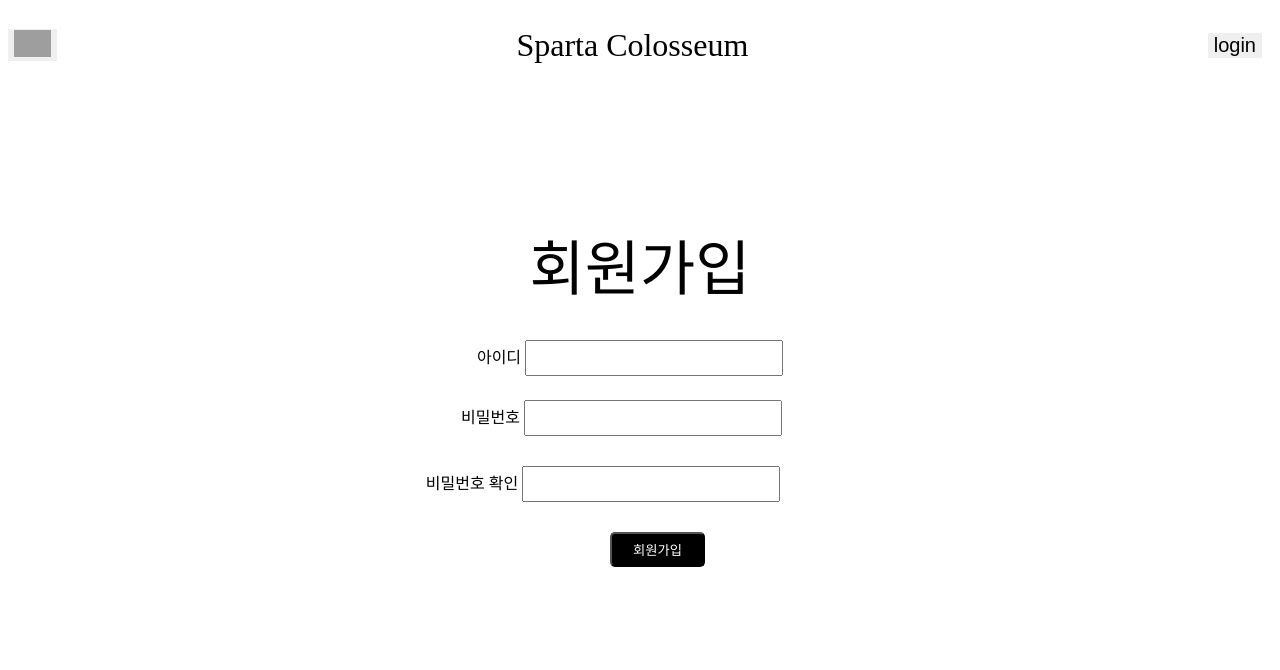
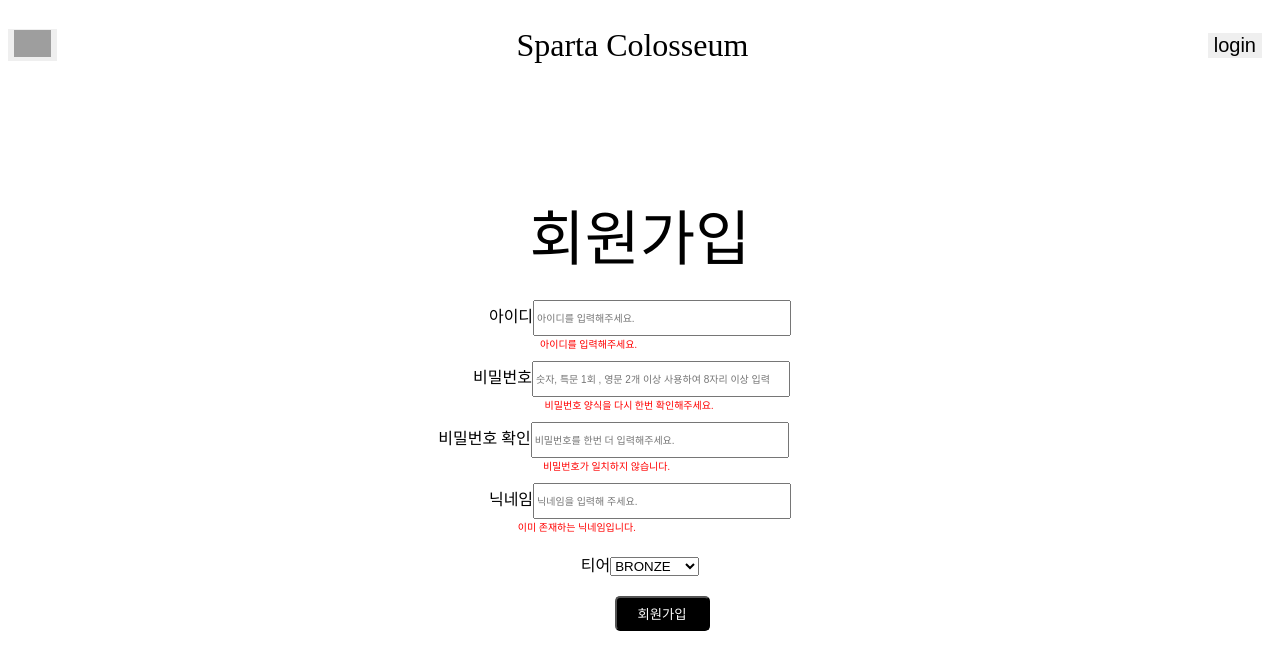
Before and after one commit to clorose/code-colosseum, a React (Create React App) app: page /sign-up in a window 1280 px wide. Shown: the top 670 px of the page. Built offline with nearby package versions, Linux system fonts and the light colour scheme; grey boxes are pictures that could not be loaded.

Commit message:
댓글 목록 html

```diff
--- /dev/null
+++ b/db.json
@@ -0,0 +1,31 @@
+{
+  "users": [
+    {
+      "username": "asd",
+      "password": "asd",
+      "passwordCheck": "asd",
+      "nickname": "asd",
+      "tier": "PLATINUM",
+      "id": "67_ZNlH"
+    },
+    {
+      "username": "ㅁㄴㅇ",
+      "password": "asd",
+      "passwordCheck": "asd",
+      "nickname": "asd",
+      "tier": "",
+      "id": "au0Ii4O"
+    },
+    {
+      "username": "",
+      "password": "",
+      "passwordCheck": "",
+      "nickname": "",
+      "tier": "",
+      "id": "ptc6KUV"
+    }
+  ],
+  "comments": [
+    {}
+  ]
+}
--- a/package.json
+++ b/package.json
@@ -8,6 +8,7 @@
     "@testing-library/react": "^13.0.0",
     "@testing-library/user-event": "^13.2.1",
     "axios": "^1.1.3",
+    "json-server": "^0.17.0",
     "react": "^18.2.0",
     "react-dom": "^18.2.0",
     "react-query": "^3.39.2",
--- a/src/App.js
+++ b/src/App.js
@@ -4,6 +4,7 @@ import Login from "./page/Login";
 import MainPage from "./page/MainPage";
 import SignUp from "./page/SignUp";
 import WritePage from "./page/WritePage";
+import Comments from "./components/Comments";
 import { BrowserRouter, Route, Routes } from "react-router-dom";
 import Layout from "./components/Layout";
 
@@ -13,6 +14,7 @@ function App() {
       <BrowserRouter>
         <Layout />
         <Routes>
+          <Route path="/card" element={<Comments />} />
           <Route path="/" element={<MainPage />} />
           <Route path="/login" element={<Login />} />
           <Route path="/sign-up" element={<SignUp />} />
--- /dev/null
+++ b/src/components/Comments.jsx
@@ -0,0 +1,143 @@
+import React from "react";
+import styled from "styled-components";
+
+const Comments = () => {
+  return (
+    <CommentBox>
+      <Comment>
+        <Input placeholder="댓글을 작성해보세요" type="text"></Input>
+        <InputButton>입력하기</InputButton>
+      </Comment>
+      <CommentList>
+        <div className="comment">
+          <UserName>
+            <div className="div">user 1</div>
+          </UserName>
+          <UserComment>
+            <div className="div2">저도 정말 잘 풀었습니다</div>
+          </UserComment>
+        </div>
+        <div className="commentButton">
+          <button className="edit">수정</button>
+          <button className="del">삭제</button>
+        </div>
+      </CommentList>
+      <CommentList>
+        <div className="comment">
+          <UserName>
+            <div className="div">user 2</div>
+          </UserName>
+          <UserComment>
+            <div className="div2">맞는데 왜 틀렸다고 뜨지;</div>
+          </UserComment>
+        </div>
+        <div className="commentButton">
+          <button className="edit">수정</button>
+          <button className="del">삭제</button>
+        </div>
+      </CommentList>
+      <CommentList>
+        <div className="comment">
+          <UserName>
+            <div className="div">user 3</div>
+          </UserName>
+          <UserComment>
+            <div className="div2">너무 힘들어요..</div>
+          </UserComment>
+        </div>
+        <div className="commentButton">
+          <button className="edit">수정</button>
+          <button className="del">삭제</button>
+        </div>
+      </CommentList>
+    </CommentBox>
+  );
+};
+
+export default Comments;
+
+const CommentBox = styled.div`
+  border: 0px;
+  margin: 300px auto;
+  width: 800px;
+  height: 900px;
+  overflow: auto;
+`;
+
+const Comment = styled.div`
+  width: 100%;
+  height: 60px;
+  margin-bottom: 30px;
+  display: flex;
+  justify-content: center;
+`;
+
+const Input = styled.input`
+  width: 700px;
+  margin-right: 2%;
+  border-radius: 5px;
+  font-size: 20px;
+`;
+
+const InputButton = styled.button`
+  width: 150px;
+  border: 0px;
+  border-radius: 7px;
+  background-color: #807d7d;
+  color: white;
+  font-size: 25px;
+  cursor: pointer;
+`;
+
+const CommentList = styled.div`
+  height: 150px;
+  width: 99%;
+  display: flex;
+  border: 1px solid black;
+  border-radius: 5px;
+  margin-bottom: 10px;
+  .comment {
+    width: 80%;
+  }
+  .commentButton {
+    width: 20%;
+    margin: auto;
+    display: flex;
+    justify-content: space-between;
+  }
+  .edit {
+    background-color: gray;
+    color: white;
+    border: 0px;
+    border-radius: 3px;
+    width: 40%;
+    height: 40px;
+    cursor: pointer;
+  }
+  .del {
+    background-color: gray;
+    color: white;
+    border: 0px;
+    border-radius: 3px;
+    width: 40%;
+    height: 40px;
+    margin-right: 20px;
+    cursor: pointer;
+  }
+`;
+
+const UserName = styled.div`
+  width: 90%;
+  height: 30%;
+  margin-top: 20px;
+  margin-left: 20px;
+  font-size: 20px;
+`;
+
+const UserComment = styled.div`
+  height: 25%;
+  width: 90%;
+  margin-left: 20px;
+  margin-top: 20px;
+  font-size: 20px;
+`;
--- a/src/page/SignUp.jsx
+++ b/src/page/SignUp.jsx
@@ -1,23 +1,108 @@
 import React from "react";
 import { useNavigate } from "react-router-dom";
 import styled from "styled-components";
+import { useState, useEffect } from "react";
+import { useDispatch } from "react-redux";
+import { __addUsers } from "../redux/modules/thunk";
+
 const SignUp = () => {
   const navigate = useNavigate();
+  const dispatch = useDispatch();
+
+  const [Password, setPassword] = useState(false);
+  const [validate, setValidate] = useState(false);
+
+  const initialState = {
+    username: "",
+    password: "",
+    passwordCheck: "",
+    nickname: "",
+    tier: "",
+  };
+
+  const [user, setUser] = useState(initialState);
+  const onChangeHandler = (event) => {
+    const { name, value } = event.target;
+    setUser({
+      ...user,
+      [name]: value,
+    });
+  };
+
+  // const regPw =  /^(?=.*[A-Za-z])(?=.*\d)[A-Za-z\d]{8,20}$/;
+  // useEffect(()=> {
+  //   if (regPw.test(user.password)){
+  //     setPassword(true);
+  //   }else{
+  //     setPassword(false);
+  //   }
+  // },[user.password])
+
+  const onSubmit = (e) => {
+    e.preventDefault();
+    dispatch(__addUsers(user));
+    setUser(initialState);
+    navigate("/Login");
+  };
+
   return (
-    <form>
+    <form onSubmit={onSubmit}>
       <SignUp_Box>
         <Sign_Up>회원가입</Sign_Up>
-        <Id>
-          아이디 <Input type="text" />
-        </Id>
-        <Pw>
-          비밀번호 <Input type="text" />
-        </Pw>
-        <Pw_>
-          비밀번호 확인 <Input type="text" />
-        </Pw_>
+        <div>
+          아이디
+          <Input
+            name="username"
+            placeholder="아이디를 입력해주세요."
+            type="text"
+            value={user.username}
+            onChange={onChangeHandler}
+          />
+          <Idcheck>아이디를 입력해주세요.</Idcheck>
+        </div>
+        <PW>
+          비밀번호
+          <Input
+            name="password"
+            onChange={onChangeHandler}
+            placeholder="숫자, 특문 1회 , 영문 2개 이상 사용하여 8자리 이상 입력"
+            type="password"
+            value={user.password}
+          />
+          <Pwcheck>비밀번호 양식을 다시 한번 확인해주세요.</Pwcheck>
+        </PW>
+        <PwCheck>
+          비밀번호 확인
+          <Input
+            name="passwordCheck"
+            onChange={onChangeHandler}
+            placeholder="비밀번호를 한번 더 입력해주세요."
+            type="password"
+            value={user.passwordCheck}
+          />
+          <Pw_check>비밀번호가 일치하지 않습니다.</Pw_check>
+        </PwCheck>
+        닉네임
+        <Input
+          name="nickname"
+          onChange={onChangeHandler}
+          type="text"
+          value={user.nickname}
+          placeholder="닉네임을 입력해 주세요."
+        ></Input>
+        <Nickname_check>이미 존재하는 닉네임입니다.</Nickname_check>
+        <br></br>
+        티어
+        <select name="tier" onChange={onChangeHandler} value={user.tier}>
+          <option>BRONZE</option>
+          <option>SILVER</option>
+          <option>GOLD</option>
+          <option>PLATINUM</option>
+          <option>DIAMOND</option>
+          <option>RUBY</option>
+        </select>
         <ButtonBox>
-          <Button onClick={() => navigate("/Login")}>회원가입</Button>
+          <Button>회원가입</Button>
         </ButtonBox>
       </SignUp_Box>
     </form>
@@ -27,38 +112,31 @@ const SignUp = () => {
 export default SignUp;
 
 const SignUp_Box = styled.div`
-  width: 700px;
+  font-weight: 400px;
+  width: 70%;
   height: 400px;
-  margin: 150px auto;
+  margin: 120px auto;
   text-align: center;
 `;
 
 const Sign_Up = styled.div`
   width: 100%;
-  margin: 40px 0px;
-  height: 60px;
+  margin: 30px 0px;
+  height: 80px;
   font-size: 60px;
-`;
-
-const Id = styled.div`
-  height: 40px;
-  margin-bottom: 20px;
-  padding: 20px 20px 0px 0px;
-`;
-
-const Pw = styled.div`
-  padding-right: 37px;
-  margin-bottom: 30px;
-`;
-
-const Pw_ = styled.div`
-  padding-right: 74px;
-  margin-bottom: 30px;
 `;
 
 const Input = styled.input`
   height: 30px;
   width: 250px;
+  font-size: x-small;
+`;
+
+const PW = styled.div`
+  margin-right: 17px;
+`;
+const PwCheck = styled.div`
+  margin-right: 53px;
 `;
 
 const ButtonBox = styled.div`
@@ -74,5 +152,38 @@ const Button = styled.button`
   border-radius: 5px;
   background-color: black;
   color: white;
+  margin-top: 20px;
   cursor: pointer;
 `;
+
+const Idcheck = styled.div`
+  color: red;
+  font-size: x-small;
+  width: 400px;
+  margin: auto;
+  padding: 0px 103px 10px 0px;
+`;
+
+const Pwcheck = styled.div`
+  color: red;
+  font-size: x-small;
+  width: 400px;
+  margin: auto;
+  padding: 0px 5px 10px 0px;
+`;
+
+const Pw_check = styled.div`
+  color: red;
+  font-size: x-small;
+  width: 400px;
+  margin: auto;
+  padding: 0px 14px 10px 0px;
+`;
+
+const Nickname_check = styled.div`
+  color: red;
+  font-size: x-small;
+  width: 400px;
+  margin: auto;
+  padding: 0px 14.3% 0px 0px;
+`;
--- /dev/null
+++ b/src/redux/config/configStore.js
@@ -0,0 +1,10 @@
+import { configureStore } from "@reduxjs/toolkit";
+import users from "../modules/Modules";
+
+const store = configureStore({
+  reducer: {
+    users: users.reducer,
+  },
+});
+
+export default store;
--- /dev/null
+++ b/src/redux/modules/Modules.js
@@ -0,0 +1,30 @@
+import { createSlice } from "@reduxjs/toolkit";
+import { __getUsers, __addUsers } from "./thunk";
+
+const initialState = {
+  users: [{}],
+};
+
+export const users = createSlice({
+  name: "users",
+  initialState,
+  reducers: {},
+  extraReducers: {
+    [__getUsers.fulfilled]: (state, action) => {
+      state.users = action.payload;
+      console.log(action.payload);
+    },
+    [__getUsers.rejected]: (state, action) => {
+      state.users = action.payload;
+    },
+    [__addUsers.fulfilled]: (state, action) => {
+      state.users.push(action.payload);
+      console.log(action.payload);
+    },
+    [__addUsers.rejected]: (state, action) => {
+      state.error = action.payload;
+    },
+  },
+});
+
+export default users;
--- /dev/null
+++ b/src/redux/modules/thunk.js
@@ -0,0 +1,27 @@
+import { createAsyncThunk } from "@reduxjs/toolkit";
+import axios from "axios";
+
+export const __getUsers = createAsyncThunk(
+  "users/getUsers",
+  async (payload, thunkAPI) => {
+    try {
+      const { data } = await axios.get("http://localhost:3001/users");
+      return thunkAPI.fulfillWithValue(data);
+    } catch (error) {
+      return thunkAPI.rejectWithValue(error);
+    }
+  }
+);
+
+export const __addUsers = createAsyncThunk(
+  "users/addUsers",
+  async (payload, thunkAPI) => {
+    console.log("addUser", payload);
+    try {
+      const { data } = await axios.post("http://localhost:3001/users", payload);
+      return thunkAPI.fulfillWithValue(data);
+    } catch (error) {
+      return thunkAPI.rejectWithValue(error);
+    }
+  }
+);
```
Also changed, not shown: src/components/NavBar.jsx (+7 -3 lines), src/index.js (+12 -10 lines), src/redux/modules/mainModules.js (added), 1 other file (tests, documents, lock files or other folders).
